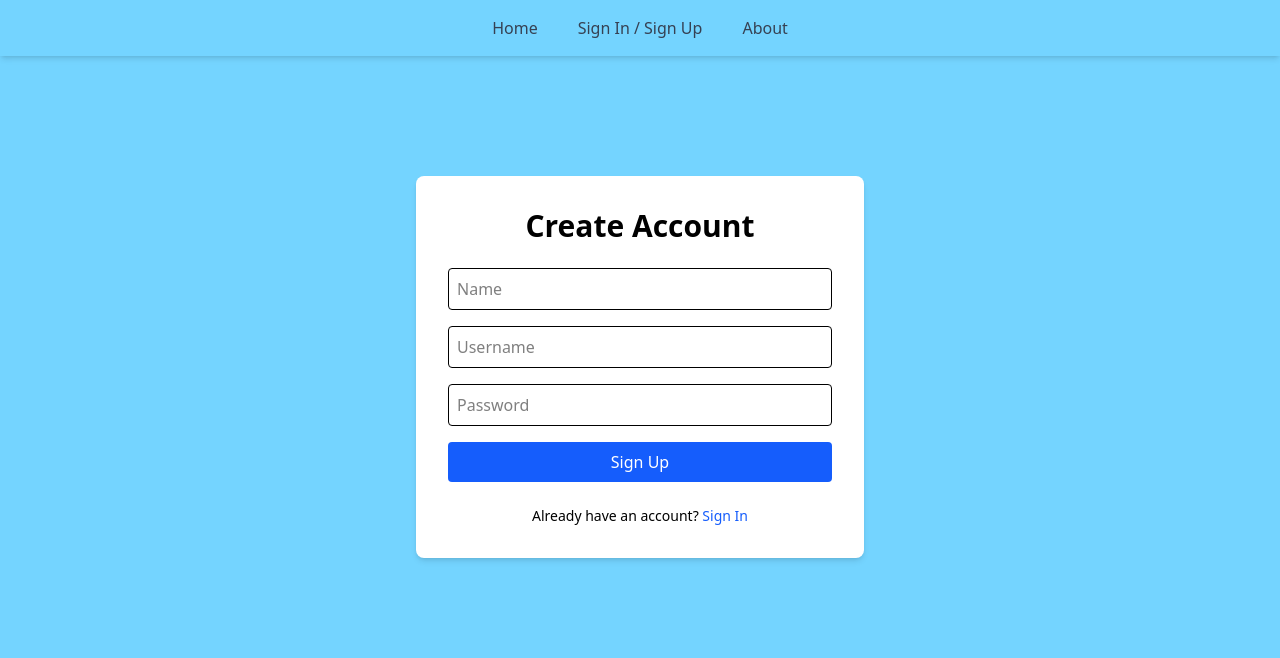
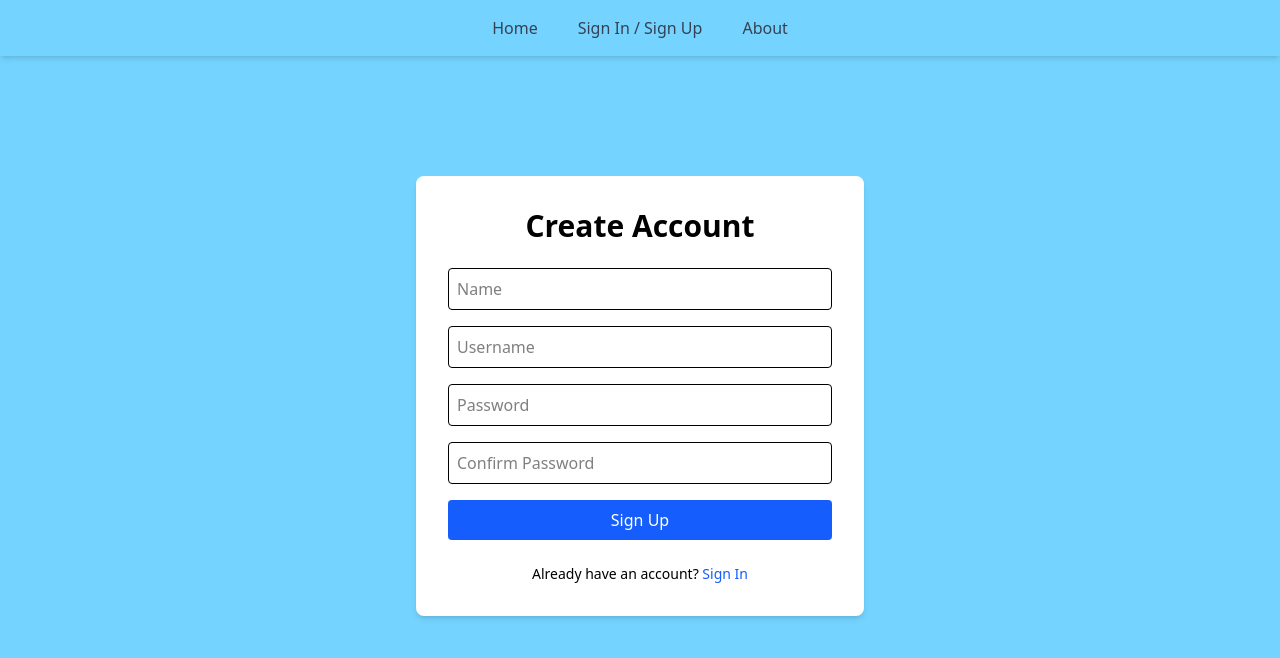
Before and after one commit to ankitdubey93/Fortify, a React (Vite) app in the folder fortify-frontend/: page /auth in a window 1280 px wide. Both pictures are taken after a click on the button "Sign Up". Shown: the top 658 px of the page. Built offline with nearby package versions, Linux system fonts and the light colour scheme.

Commit message:
added confirm password check for registration

```diff
--- a/fortify-frontend/src/pages/Auth.tsx
+++ b/fortify-frontend/src/pages/Auth.tsx
@@ -5,7 +5,13 @@ import Navbar from "../components/navbar";
 
 const Auth = () => {
   const [isSignIn, setIsSignIn] = useState(true);
-  const [form, setForm] = useState({ name: "", username: "", password: "" });
+  const [error, setError] = useState("");
+  const [form, setForm] = useState({
+    name: "",
+    username: "",
+    password: "",
+    confirmPassword: "",
+  });
   const navigate = useNavigate();
 
   const handleChange = (e: React.ChangeEvent<HTMLInputElement>) =>
@@ -13,13 +19,21 @@ const Auth = () => {
 
   const handleSubmit = async (e: React.FormEvent) => {
     e.preventDefault();
+    setError("");
+
+    if (!isSignIn && form.password !== form.confirmPassword) {
+      setError("Passwords do not match.");
+      return;
+    }
+
     try {
       if (isSignIn) {
         await loginUser({ username: form.username, password: form.password });
-        navigate("/dashboard"); // replace with your protected route
+        navigate("/dashboard");
       } else {
         await registerUser(form);
         setIsSignIn(true);
+        setForm({ name: "", username: "", password: "", confirmPassword: "" });
       }
     } catch (error) {
       console.error(error);
@@ -35,6 +49,10 @@ const Auth = () => {
           <h2 className="text-3xl font-bold text-center">
             {isSignIn ? "Sign In" : "Create Account"}
           </h2>
+
+          {error && (
+            <div className="text-red-600 text-sm text-center">{error}</div>
+          )}
 
           <form onSubmit={handleSubmit} className="space-y-4">
             {!isSignIn && (
@@ -66,6 +84,17 @@ const Auth = () => {
               className="w-full p-2 border rounded"
               required
             />
+            {!isSignIn && (
+              <input
+                type="password"
+                name="confirmPassword"
+                placeholder="Confirm Password"
+                value={form.confirmPassword}
+                onChange={handleChange}
+                className="w-full p-2 border rounded"
+                required
+              />
+            )}
             <button
               type="submit"
               className="w-full bg-blue-600 text-white py-2 rounded hover:bg-blue-700 transition"
@@ -78,7 +107,10 @@ const Auth = () => {
             <p className="text-sm">
               {isSignIn ? "Don't have an account?" : "Already have an account?"}{" "}
               <button
-                onClick={() => setIsSignIn(!isSignIn)}
+                onClick={() => {
+                  setIsSignIn(!isSignIn);
+                  setError("");
+                }}
                 className="text-blue-600 hover:underline font-medium"
               >
                 {isSignIn ? "Sign Up" : "Sign In"}
```
